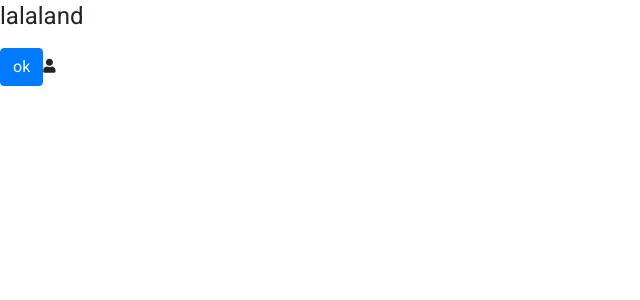
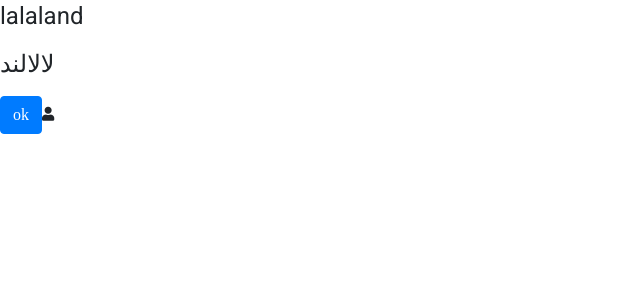
Before and after one commit to sheidaiefar/lalaland, an Angular app: page / in a window 1280 px wide. Shown: the top 300 px of the page, without its empty margins (0-640 px from the left). Built offline with nearby package versions, Linux system fonts and the light colour scheme.

Commit message:
add farsi font

```diff
--- a/src/app/app.component.html
+++ b/src/app/app.component.html
@@ -1,3 +1,4 @@
 <h1>lalaland</h1>
+<h1>لالالند</h1>
 <button class="btn btn-primary">ok</button>
 <i class="fas fa-user"></i>
--- a/src/styles.css
+++ b/src/styles.css
@@ -1,6 +1,13 @@
 /* You can add global styles to this file, and also import other style files */
 @import "~bootstrap/dist/css/bootstrap.css";
 @import "~@fortawesome/fontawesome-free/css/all.css";
+@font-face {
+    font-family: 'IranianSans';
+    font-style: normal;
+    font-weight: 500;
+    font-display: block;
+    src: url("./assets/fonts/IranianSans.ttf") format("truetype") }
 
-html, body { height: 100%; }
-body { margin: 0; font-family: Roboto, "Helvetica Neue", sans-serif; }
+
+  html, body { height: 100%; }
+body { margin: 0; font-family: "IranianSans" !important}
```
Also changed, not shown: src/assets/fonts/IranianSans.ttf (added).
